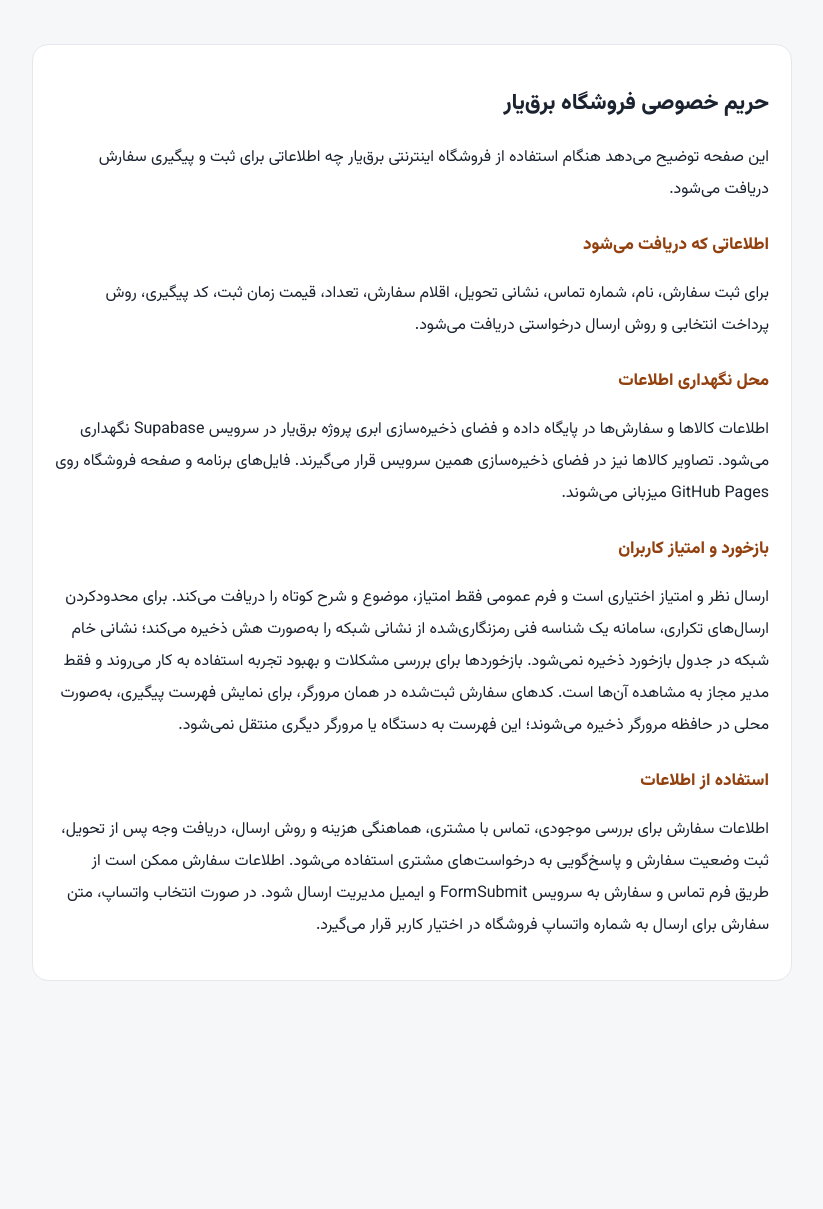
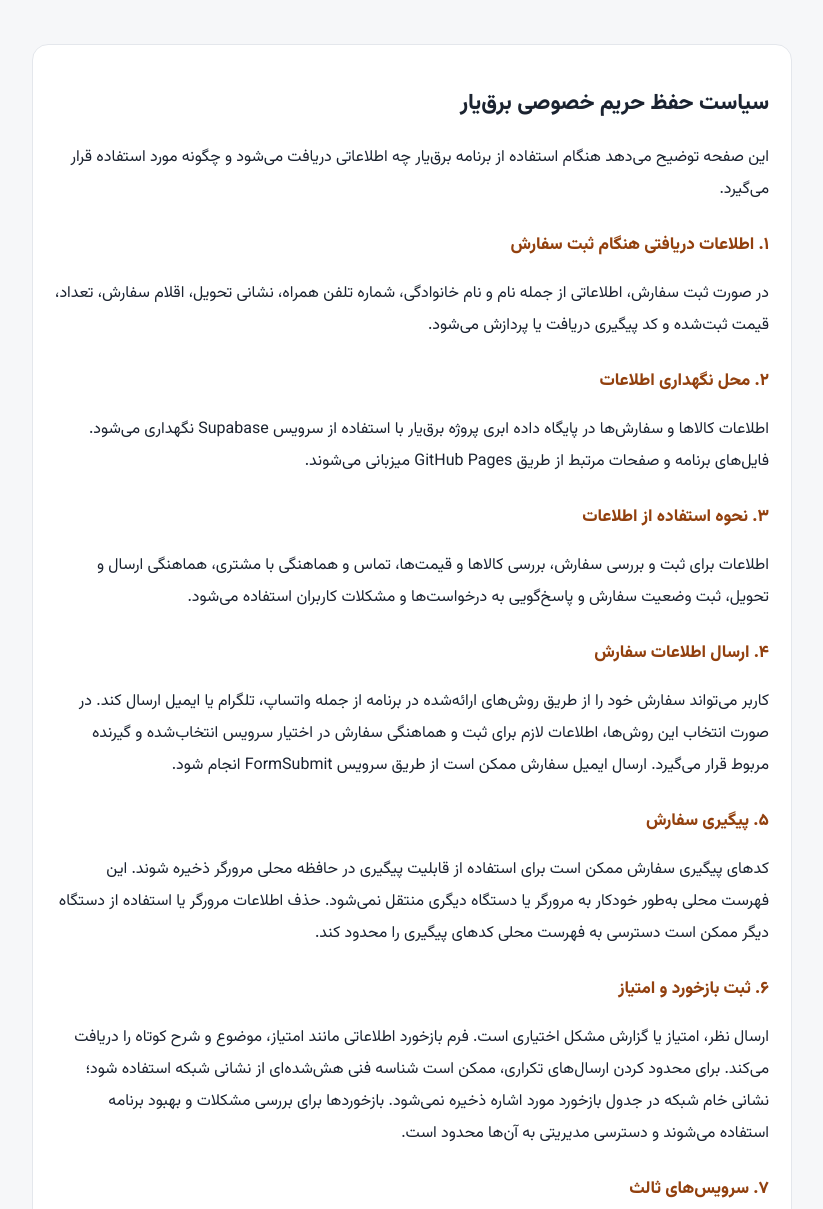
Before and after one commit to ailifedad-bot/barqyar, a plain HTML site: page privacy.html in a window 1280 px wide. Shown: the top 1209 px of the page, without its empty margins (228-1051 px from the left). Before the commit the page ends 1025 px from the top, so only its background shows below. Drawn offline with Linux system fonts and the light colour scheme.

Commit message:
Finalize Barqyar privacy policy for Myket

```diff
--- a/privacy.html
+++ b/privacy.html
@@ -1,27 +1,14 @@
 <!DOCTYPE html>
-<html lang="fa" dir="rtl">
-<head>
-<meta charset="utf-8">
-<meta name="viewport" content="width=device-width, initial-scale=1">
-<meta name="theme-color" content="#f59e0b">
-<title>حریم خصوصی | برق‌یار</title>
-<link rel="stylesheet" href="https://fonts.googleapis.com/css2?family=Vazirmatn:wght@400;600;800&display=swap">
-<style>
-*{box-sizing:border-box}body{margin:0;padding:20px;background:#f6f7f9;color:#1b2330;font-family:Vazirmatn,Tahoma,sans-serif;line-height:2}
-main{max-width:760px;margin:24px auto;background:#fff;padding:22px;border-radius:16px;border:1px solid #e4e7ec}
-h1{font-size:22px}h2{font-size:17px;margin-top:22px;color:#92400e}
-a{color:#92400e}
-</style>
-</head>
-<body><main>
-<h1>حریم خصوصی فروشگاه برق‌یار</h1>
-<p>این صفحه توضیح می‌دهد هنگام استفاده از فروشگاه اینترنتی برق‌یار چه اطلاعاتی برای ثبت و پیگیری سفارش دریافت می‌شود.</p>
-<h2>اطلاعاتی که دریافت می‌شود</h2>
-<p>برای ثبت سفارش، نام، شماره تماس، نشانی تحویل، اقلام سفارش، تعداد، قیمت زمان ثبت، کد پیگیری، روش پرداخت انتخابی و روش ارسال درخواستی دریافت می‌شود.</p>
-<h2>محل نگهداری اطلاعات</h2>
-<p>اطلاعات کالاها و سفارش‌ها در پایگاه داده و فضای ذخیره‌سازی ابری پروژه برق‌یار در سرویس Supabase نگهداری می‌شود. تصاویر کالاها نیز در فضای ذخیره‌سازی همین سرویس قرار می‌گیرند. فایل‌های برنامه و صفحه فروشگاه روی GitHub Pages میزبانی می‌شوند.</p>
-<h2>بازخورد و امتیاز کاربران</h2>
-<p>ارسال نظر و امتیاز اختیاری است و فرم عمومی فقط امتیاز، موضوع و شرح کوتاه را دریافت می‌کند. برای محدودکردن ارسال‌های تکراری، سامانه یک شناسه فنی رمزنگاری‌شده از نشانی شبکه را به‌صورت هش ذخیره می‌کند؛ نشانی خام شبکه در جدول بازخورد ذخیره نمی‌شود. بازخوردها برای بررسی مشکلات و بهبود تجربه استفاده به کار می‌روند و فقط مدیر مجاز به مشاهده آن‌ها است. کدهای سفارش ثبت‌شده در همان مرورگر، برای نمایش فهرست پیگیری، به‌صورت محلی در حافظه مرورگر ذخیره می‌شوند؛ این فهرست به دستگاه یا مرورگر دیگری منتقل نمی‌شود.</p>
-<h2>استفاده از اطلاعات</h2>
-<p>اطلاعات سفارش برای بررسی موجودی، تماس با مشتری، هماهنگی هزینه و روش ارسال، دریافت وجه پس از تحویل، ثبت وضعیت سفارش و پاسخ‌گویی به درخواست‌های مشتری استفاده می‌شود. اطلاعات سفارش ممکن است از طریق فرم تماس و سفارش به سرویس FormSubmit و ایمیل مدیریت ارسال شود. در صورت انتخاب واتساپ، متن سفارش برای ارسال به شماره واتساپ فروشگاه در اختیار کاربر قرار می‌گیرد.</p>
-</main></body></html>
+<html lang="fa" dir="rtl"><head><meta charset="utf-8"><meta name="viewport" content="width=device-width, initial-scale=1"><meta name="theme-color" content="#f59e0b"><title>حریم خصوصی | برق‌یار</title><link rel="stylesheet" href="https://fonts.googleapis.com/css2?family=Vazirmatn:wght@400;600;800&display=swap"><style>*{box-sizing:border-box}body{margin:0;padding:20px;background:#f6f7f9;color:#1b2330;font-family:Vazirmatn,Tahoma,sans-serif;line-height:2}main{max-width:760px;margin:24px auto;background:#fff;padding:22px;border-radius:16px;border:1px solid #e4e7ec}h1{font-size:22px}h2{font-size:17px;margin-top:22px;color:#92400e}a{color:#92400e}</style></head><body><main>
+<h1>سیاست حفظ حریم خصوصی برق‌یار</h1><p>این صفحه توضیح می‌دهد هنگام استفاده از برنامه برق‌یار چه اطلاعاتی دریافت می‌شود و چگونه مورد استفاده قرار می‌گیرد.</p>
+<h2>۱. اطلاعات دریافتی هنگام ثبت سفارش</h2><p>در صورت ثبت سفارش، اطلاعاتی از جمله نام و نام خانوادگی، شماره تلفن همراه، نشانی تحویل، اقلام سفارش، تعداد، قیمت ثبت‌شده و کد پیگیری دریافت یا پردازش می‌شود.</p>
+<h2>۲. محل نگهداری اطلاعات</h2><p>اطلاعات کالاها و سفارش‌ها در پایگاه داده ابری پروژه برق‌یار با استفاده از سرویس Supabase نگهداری می‌شود. فایل‌های برنامه و صفحات مرتبط از طریق GitHub Pages میزبانی می‌شوند.</p>
+<h2>۳. نحوه استفاده از اطلاعات</h2><p>اطلاعات برای ثبت و بررسی سفارش، بررسی کالاها و قیمت‌ها، تماس و هماهنگی با مشتری، هماهنگی ارسال و تحویل، ثبت وضعیت سفارش و پاسخ‌گویی به درخواست‌ها و مشکلات کاربران استفاده می‌شود.</p>
+<h2>۴. ارسال اطلاعات سفارش</h2><p>کاربر می‌تواند سفارش خود را از طریق روش‌های ارائه‌شده در برنامه از جمله واتساپ، تلگرام یا ایمیل ارسال کند. در صورت انتخاب این روش‌ها، اطلاعات لازم برای ثبت و هماهنگی سفارش در اختیار سرویس انتخاب‌شده و گیرنده مربوط قرار می‌گیرد. ارسال ایمیل سفارش ممکن است از طریق سرویس FormSubmit انجام شود.</p>
+<h2>۵. پیگیری سفارش</h2><p>کدهای پیگیری سفارش ممکن است برای استفاده از قابلیت پیگیری در حافظه محلی مرورگر ذخیره شوند. این فهرست محلی به‌طور خودکار به مرورگر یا دستگاه دیگری منتقل نمی‌شود. حذف اطلاعات مرورگر یا استفاده از دستگاه دیگر ممکن است دسترسی به فهرست محلی کدهای پیگیری را محدود کند.</p>
+<h2>۶. ثبت بازخورد و امتیاز</h2><p>ارسال نظر، امتیاز یا گزارش مشکل اختیاری است. فرم بازخورد اطلاعاتی مانند امتیاز، موضوع و شرح کوتاه را دریافت می‌کند. برای محدود کردن ارسال‌های تکراری، ممکن است شناسه فنی هش‌شده‌ای از نشانی شبکه استفاده شود؛ نشانی خام شبکه در جدول بازخورد مورد اشاره ذخیره نمی‌شود. بازخوردها برای بررسی مشکلات و بهبود برنامه استفاده می‌شوند و دسترسی مدیریتی به آن‌ها محدود است.</p>
+<h2>۷. سرویس‌های ثالث</h2><p>برق‌یار از خدمات زیرساختی و سرویس‌های ثالث از جمله Supabase برای پایگاه داده و خدمات مرتبط، GitHub Pages برای میزبانی فایل‌ها و صفحات، FormSubmit برای ارسال فرم‌ها و ایمیل‌های مرتبط و واتساپ و تلگرام در صورت انتخاب کاربر استفاده می‌کند. هر سرویس ثالث تابع شرایط و سیاست‌های خود است.</p>
+<h2>۸. دسترسی به اطلاعات</h2><p>اطلاعات سفارش و بازخورد برای مدیریت و رسیدگی به سفارش‌ها و درخواست‌های کاربران در اختیار مدیر برنامه قرار می‌گیرد. اطلاعات کاربران برای اهداف مرتبط با ارائه خدمات برق‌یار استفاده می‌شود.</p>
+<h2>۹. امنیت اطلاعات</h2><p>برق‌یار تلاش می‌کند با استفاده از زیرساخت‌های فنی و اقدامات متعارف از اطلاعات کاربران حفاظت کند. با این حال، هیچ روش انتقال یا ذخیره‌سازی اینترنتی را نمی‌توان کاملاً عاری از خطر امنیتی دانست.</p>
+<h2>۱۰. درخواست و پیگیری</h2><p>در صورت وجود سؤال، گزارش مشکل یا درخواست مرتبط با اطلاعات شخصی، کاربران می‌توانند با پشتیبانی برق‌یار تماس بگیرند:</p><p><b>ایمیل پشتیبانی: ailifedad@gmail.com</b></p>
+<h2>۱۱. تغییرات سیاست حریم خصوصی</h2><p>ممکن است این سیاست در صورت تغییر امکانات، زیرساخت‌ها یا روش ارائه خدمات برق‌یار اصلاح شود. نسخه به‌روزشده از طریق برنامه یا صفحه مربوط به حریم خصوصی در دسترس کاربران قرار خواهد گرفت.</p></main></body></html>
```
